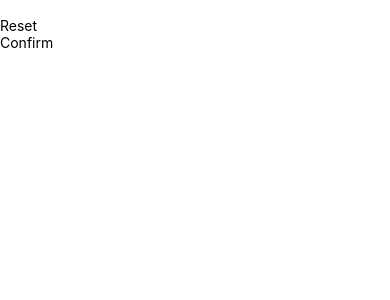
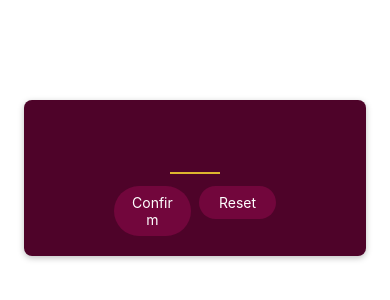
Before and after one commit to MaorSaadia/GuessingGameApp, a React Native app: screen / in a window 390 px wide. Shown: the top 300 px of the page. Built offline with nearby package versions, Linux system fonts and the light colour scheme.

Commit message:
working with the StartGameScreen Costumize it and added Buttom to enter number

```diff
--- a/components/PrimaryButton.js
+++ b/components/PrimaryButton.js
@@ -1,11 +1,47 @@
-import { View, Text } from 'react-native';
+import { View, Text, Pressable, StyleSheet } from 'react-native';
+
+function pressHandler() {}
 
 function PrimaryButton({ children }) {
   return (
-    <View>
-      <Text>{children}</Text>
+    <View style={styles.buttonOuterContainer}>
+      <Pressable
+        // style={({ pressed }) =>
+        //   pressed
+        //     ? [styles.buttonInnerContainer, styles.pressed]
+        //     : styles.buttonInnerContainer
+        // }
+        style={styles.buttonInnerContainer}
+        onPress={pressHandler}
+        android_ripple={{ color: '#7a415d' }}
+      >
+        <Text style={styles.buttonText}>{children}</Text>
+      </Pressable>
     </View>
   );
 }
 
 export default PrimaryButton;
+
+const styles = StyleSheet.create({
+  buttonOuterContainer: {
+    borderRadius: 28,
+    margin: 4,
+    overflow: 'hidden',
+  },
+
+  buttonInnerContainer: {
+    backgroundColor: '#72063c',
+    paddingVertical: 8,
+    paddingHorizontal: 16,
+    elevation: 2,
+  },
+  buttonText: {
+    color: 'white',
+    textAlign: 'center',
+  },
+  // For ios
+  //   pressed: {
+  //     opacity: 0.75,
+  //   },
+});
--- a/screens/StartGameScreen.js
+++ b/screens/StartGameScreen.js
@@ -1,14 +1,64 @@
-import { TextInput, View } from 'react-native';
+import { TextInput, View, StyleSheet } from 'react-native';
 import PrimaryButton from '../components/PrimaryButton';
 
 function StartGameScreen() {
   return (
-    <View>
-      <TextInput />
-      <PrimaryButton>Reset</PrimaryButton>
-      <PrimaryButton>Confirm</PrimaryButton>
+    <View style={styles.inputContainer}>
+      <TextInput
+        style={styles.numberInput}
+        maxLength={2}
+        keyboardType="number-pad"
+        autoCapitalize="none"
+        autoCorrect={false}
+      />
+      <View style={styles.buttonsContainer}>
+        <View style={styles.buttonContainer}>
+          <PrimaryButton>Reset</PrimaryButton>
+        </View>
+        <View style={styles.buttonContainer}>
+          <PrimaryButton>Confirm</PrimaryButton>
+        </View>
+      </View>
     </View>
   );
 }
 
 export default StartGameScreen;
+
+const styles = StyleSheet.create({
+  inputContainer: {
+    justifyContent: 'center',
+    alignItems: 'center',
+    marginTop: 100,
+    marginHorizontal: 24,
+    padding: 16,
+    backgroundColor: '#4e0329',
+    borderRadius: 8,
+    //Shadow For Android
+    elevation: 6,
+    //Shadow For IOS
+    shadowColor: 'black',
+    shadowOffset: { width: 0, height: 2 },
+    shadowRadius: 6,
+    shadowOpacity: 0.25,
+  },
+  numberInput: {
+    height: 50,
+    width: 50,
+    fontSize: 32,
+    borderBottomColor: '#ddb52f',
+    borderBottomWidth: 2,
+    color: '#ddb52f',
+    marginVertical: 8,
+    fontWeight: 'bold',
+    textAlign: 'center',
+    // Center horizontally
+    alignSelf: 'center',
+  },
+  buttonsContainer: {
+    flexDirection: 'row-reverse',
+  },
+  buttonContainer: {
+    flex: 1,
+  },
+});
```
